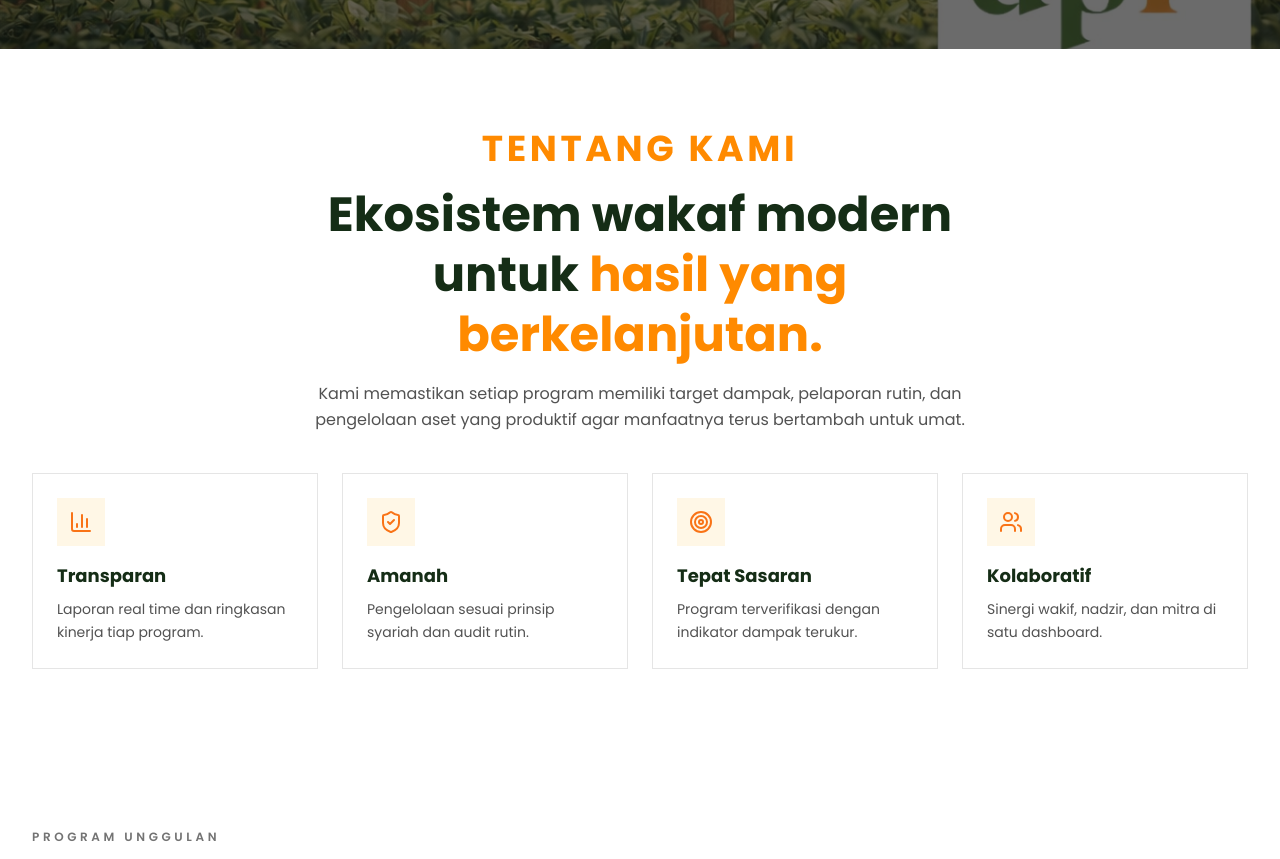
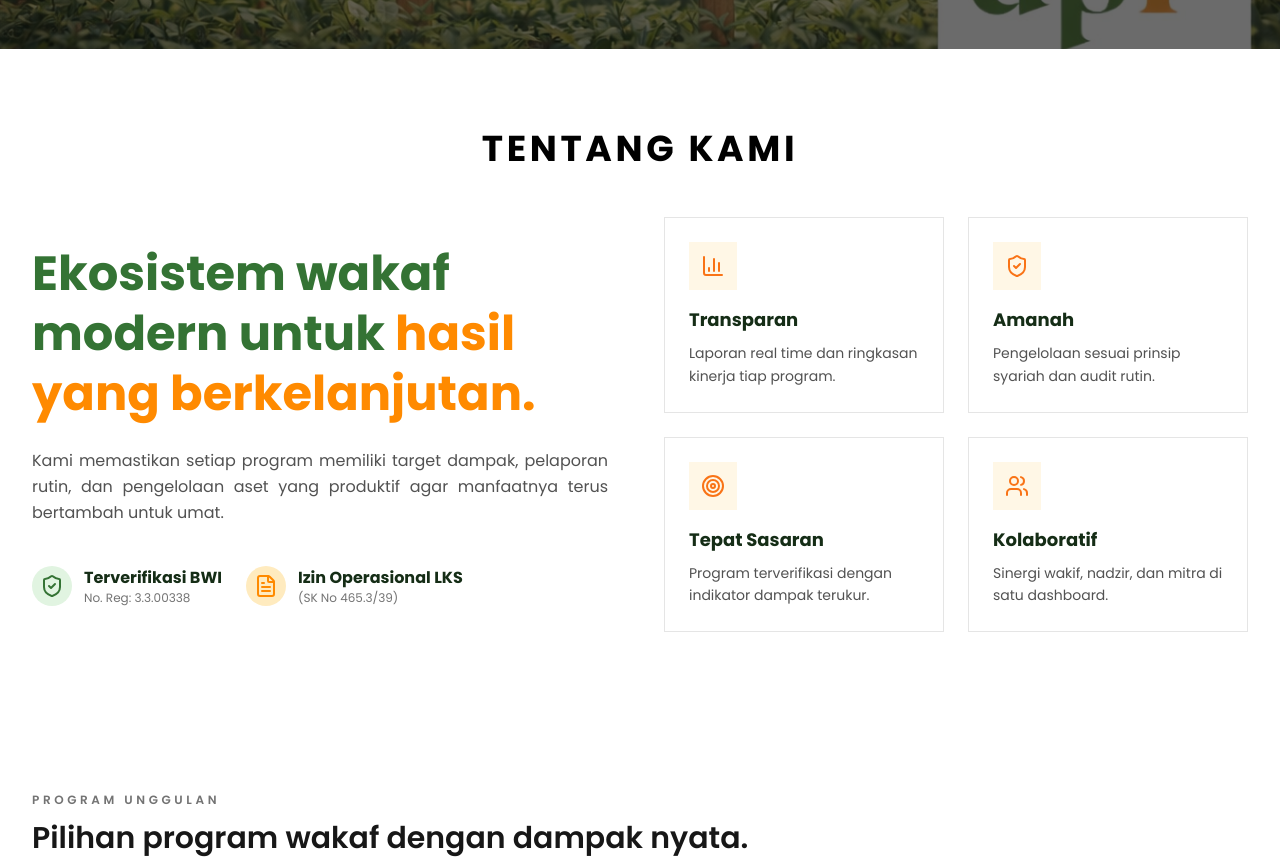
Before and after one commit to laomanda/wakaf-page, a Next.js app: page / in a window 1280 px wide. Shown: the part 760-1619 px from the top of the page. Built offline with nearby package versions, Linux system fonts and the light colour scheme.

Commit message:
about final

```diff
--- a/components/sections/AboutWakaf.tsx
+++ b/components/sections/AboutWakaf.tsx
@@ -1,4 +1,4 @@
-import { BarChart3, ShieldCheck, Target, Users } from "lucide-react";
+import { BarChart3, ShieldCheck, Target, Users, FileText } from "lucide-react";
 
 import Container from "@/components/layout/Container";
 import SectionReveal from "@/components/sections/SectionReveal";
@@ -30,23 +30,50 @@ export default function AboutWakaf() {
   return (
     <SectionReveal id="about" className="py-24 sm:py-32 bg-white">
       <Container size="7xl">
-        <div className="flex flex-col gap-10">
-          <div className="mx-auto max-w-3xl text-center space-y-4">
-            <span className="font-heading text-primary-500 font-bold tracking-widest text-3xl md:text-4xl uppercase block">
+        <div className="flex flex-col gap-12">
+          {/* Centered Title */}
+          <div className="text-center">
+            <span className="font-heading text-black font-bold tracking-widest text-3xl md:text-4xl uppercase block">
               Tentang Kami
             </span>
+          </div>
 
-            <h2 className="font-heading text-3xl font-bold leading-tight text-brand-green-900 sm:text-4xl lg:text-5xl">
+          <div className="grid gap-12 lg:grid-cols-2 lg:items-center">
+            {/* Left Content */}
+            <div className="space-y-6 lg:max-w-xl">
+              <h2 className="font-heading text-3xl font-bold leading-tight text-brand-green-600 sm:text-4xl lg:text-5xl">
                 Ekosistem wakaf modern untuk <span className="text-primary-500">hasil yang berkelanjutan.</span>
               </h2>
-            <p className="text-base text-neutral-600 leading-relaxed max-w-2xl mx-auto">
+              <p className="text-base text-neutral-600 leading-relaxed text-justify">
                 Kami memastikan setiap program memiliki target dampak, pelaporan
                 rutin, dan pengelolaan aset yang produktif agar manfaatnya terus
                 bertambah untuk umat.
               </p>
+
+              <div className="pt-4 flex flex-col sm:flex-row gap-6">
+                <div className="flex items-center gap-3">
+                  <div className="bg-brand-green-100 p-2 rounded-full text-brand-green-600">
+                    <ShieldCheck className="w-6 h-6" />
+                  </div>
+                  <div>
+                    <p className="font-bold text-brand-green-900">Terverifikasi BWI</p>
+                    <p className="text-xs text-neutral-500">No. Reg: 3.3.00338</p>
+                  </div>
+                </div>
+                <div className="flex items-center gap-3">
+                  <div className="bg-primary-100 p-2 rounded-full text-primary-500">
+                    <FileText className="w-6 h-6" />
+                  </div>
+                  <div>
+                    <p className="font-bold text-brand-green-900">Izin Operasional LKS</p>
+                    <p className="text-xs text-neutral-500 max-w-[200px] leading-tight">(SK No 465.3/39)</p>
+                  </div>
+                </div>
+              </div>
             </div>
 
-          <div className="grid gap-6 sm:grid-cols-2 lg:grid-cols-4">
+            {/* Right Content */}
+            <div className="grid gap-6 sm:grid-cols-2">
             {highlights.map((item) => (
               <div
                 key={item.title}
@@ -69,6 +96,7 @@ export default function AboutWakaf() {
             ))}
           </div>
         </div>
+        </div>
       </Container>
     </SectionReveal>
   );
```
Lines whose indentation alone changed are shown as unchanged.
